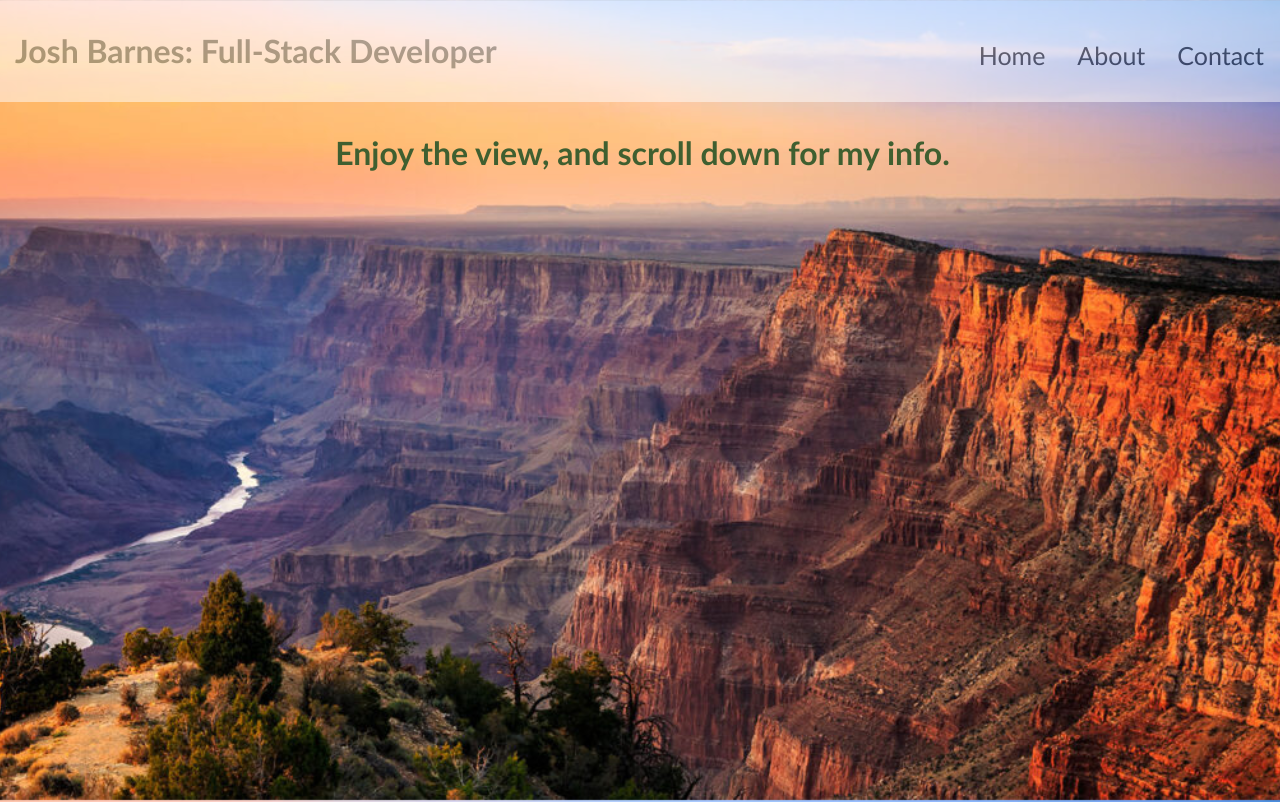
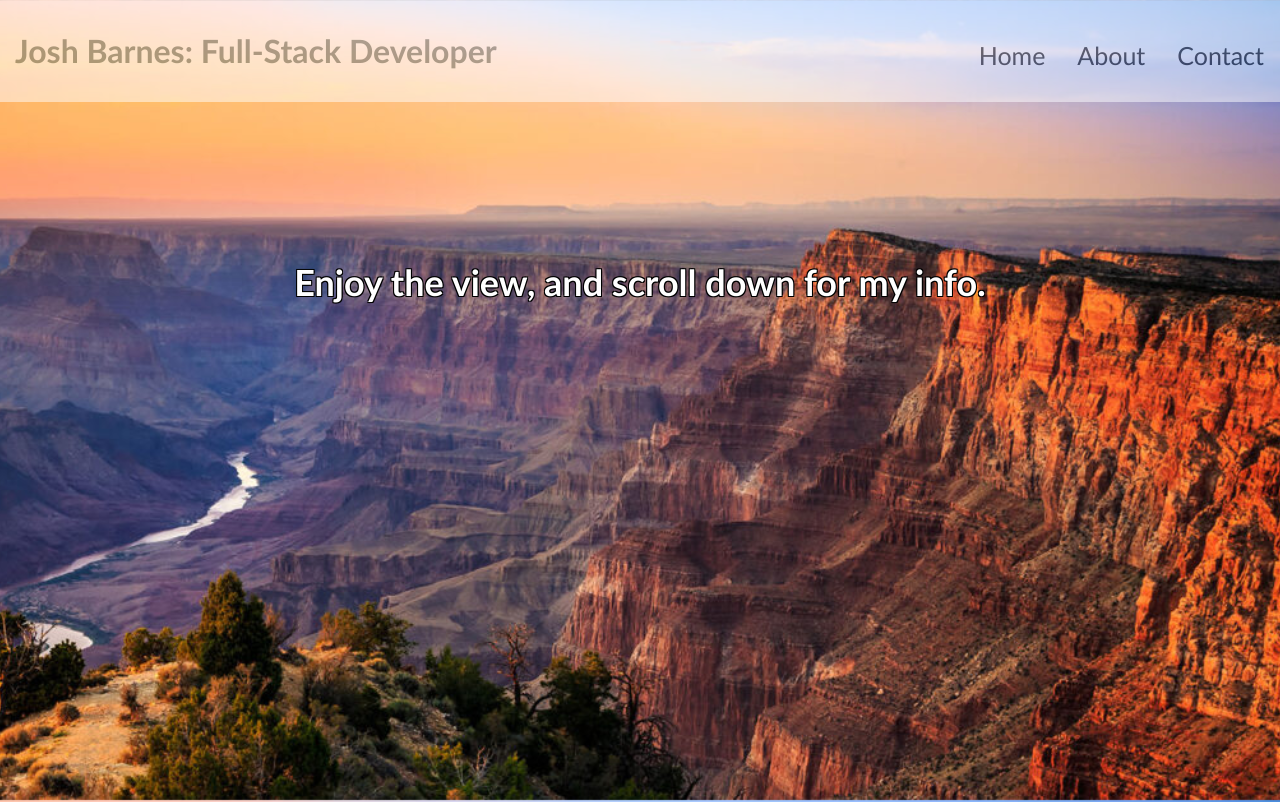
Before and after one commit to jbarnes439/React-Portfolio, a React (Create React App) app: page /Contact in a window 1280 px wide. Shown: the top 802 px of the page. Built offline with nearby package versions, Linux system fonts and the light colour scheme.

Commit message:
Made the Contact text more visible on smaller screens

```diff
--- a/src/Routes/Contact/Contact.css
+++ b/src/Routes/Contact/Contact.css
@@ -1,5 +1,13 @@
 .contact {
     min-height: 100vh;
     text-align: center;
-    color: #3F5F30;
+    font-size: 3vh;
+    /* color: #CDE1CB; */
+    color: white;
+    text-shadow:
+		-1px -1px 0 #000,
+		1px -1px 0 #000,
+		-1px 1px 0 #000,
+        1px 1px 0 #000;
+    padding: 10vw;
 }
--- a/src/Routes/Contact/Contact.js
+++ b/src/Routes/Contact/Contact.js
@@ -4,7 +4,7 @@ import './Contact.css';
 function Contact() {
     return (
         <div className='contact'>
-            <h1>Enjoy the view, and scroll down for my info.</h1>
+            <h2>Enjoy the view, and scroll down for my info.</h2>
         </div>
     )
 }
```
Also changed, not shown: 1 other file (tests, documents, lock files or other folders).
